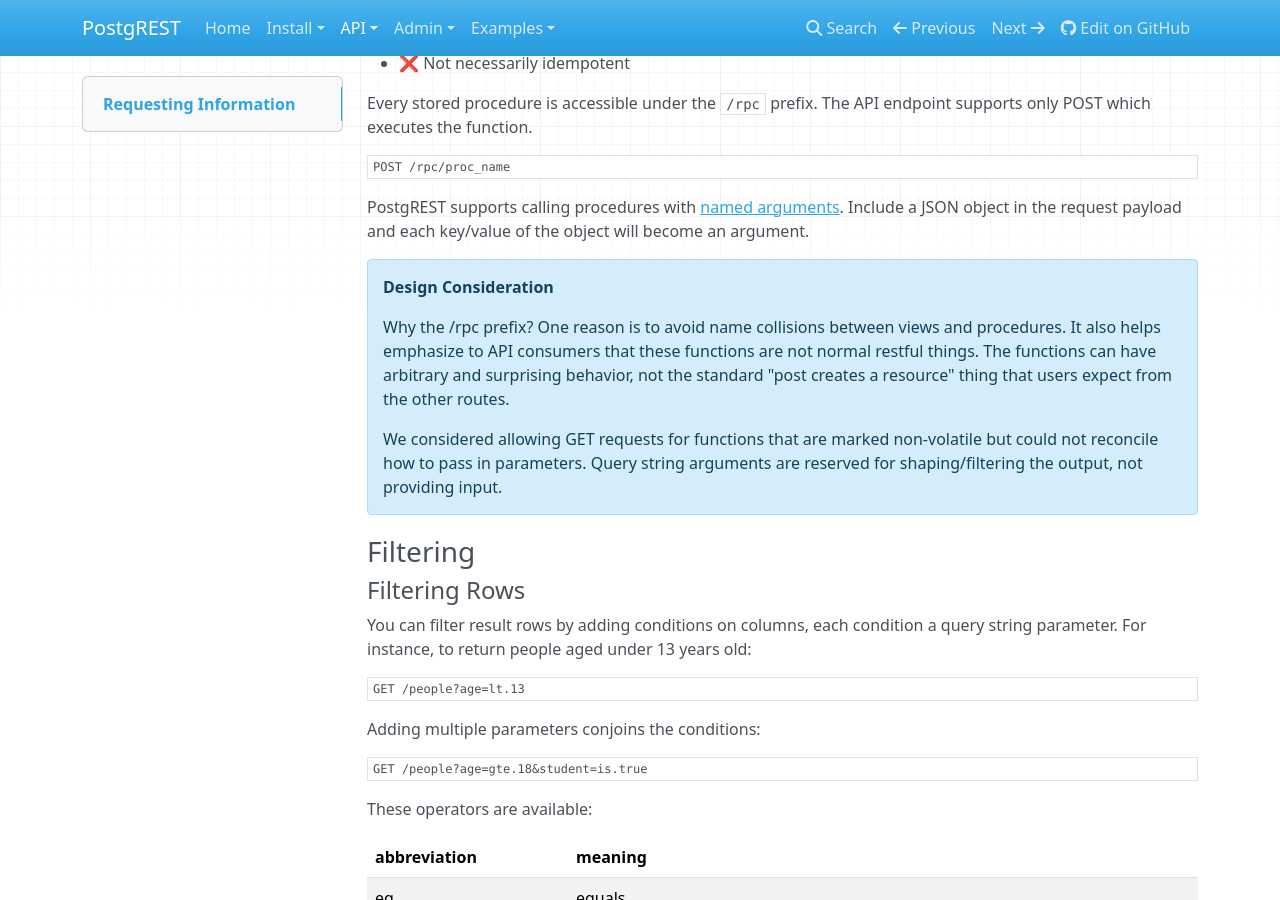
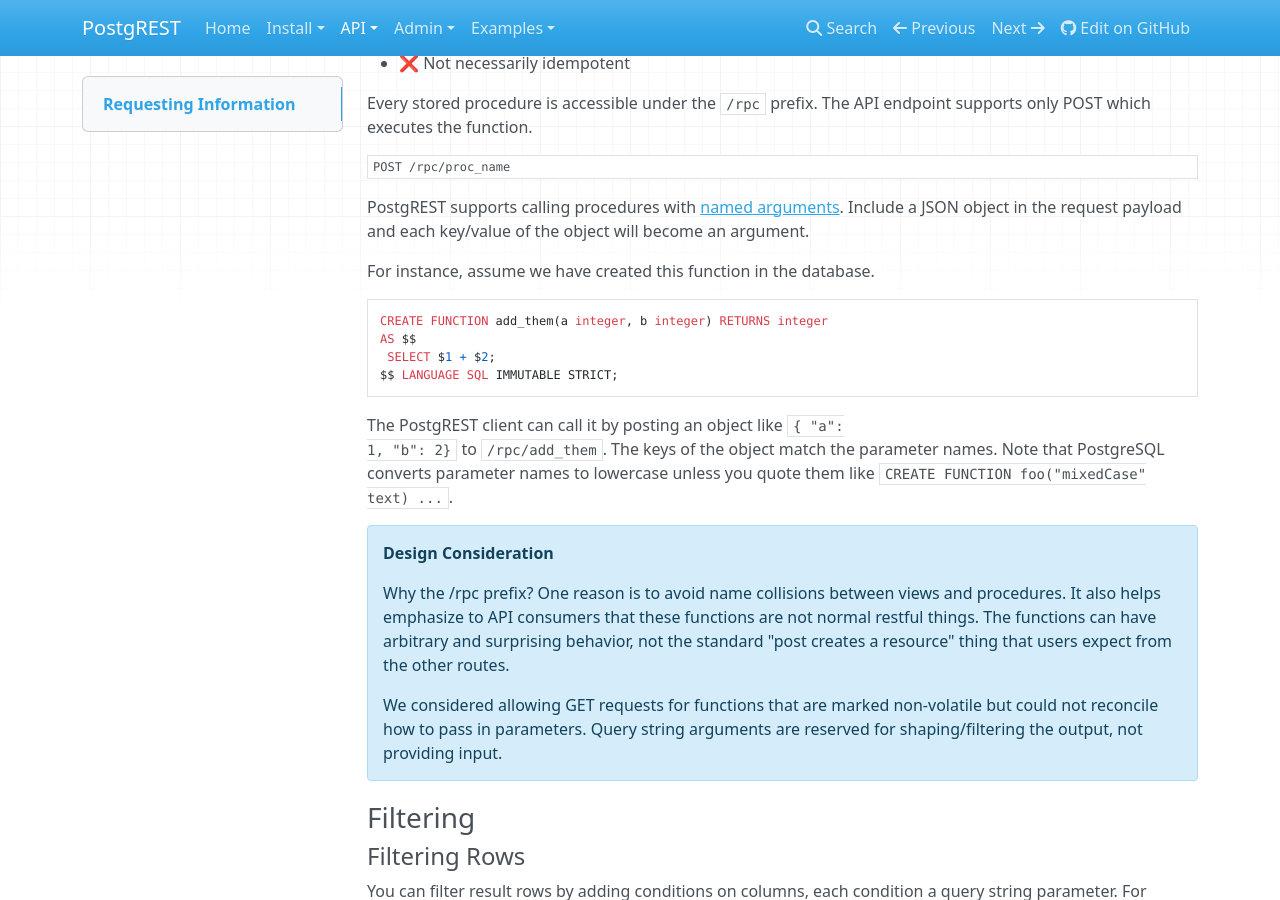
Before and after one commit to PostgREST/postgrest-docs, an MkDocs documentation site: the page built from docs/api/reading.md, in a window 1280 px wide and 900 px high, scrolled down 679 px. Built offline with MkDocs 1.6.1, drawn with Linux system fonts in a browser that asks for light colours; nearby versions of some CDN libraries; old or Windows-style settings are respelled for this version of MkDocs.

Commit message:
Give an example of RPC (#16)

````diff
--- a/docs/api/reading.md
+++ b/docs/api/reading.md
@@ -46,9 +46,24 @@
 ```
 
 PostgREST supports calling procedures with [named
-arguments](http://www.postgresql.org/docs/9.4/static/sql-syntax-calling-funcs.html#SQL-SYNTAX-CALLING-FUNCS-NAMED).
+arguments](https://www.postgresql.org/docs/current/static/sql-syntax-calling-funcs.html#SQL-SYNTAX-CALLING-FUNCS-NAMED).
 Include a JSON object in the request payload and each
 key/value of the object will become an argument.
+
+For instance, assume we have created this function in the database.
+
+```sql
+CREATE FUNCTION add_them(a integer, b integer) RETURNS integer
+AS $$
+ SELECT $1 + $2;
+$$ LANGUAGE SQL IMMUTABLE STRICT;
+```
+
+The PostgREST client can call it by posting an object like `{ "a":
+1, "b": 2}` to `/rpc/add_them`. The keys of the object match the
+parameter names. Note that PostgreSQL converts parameter names to
+lowercase unless you quote them like `CREATE FUNCTION foo("mixedCase"
+text) ...`.
 
 <div class="admonition note">
   <p class="admonition-title">Design Consideration</p>
````
Also changed, not shown: docs/install/ecosystem.md (+1 -1 lines), 1 other file.
